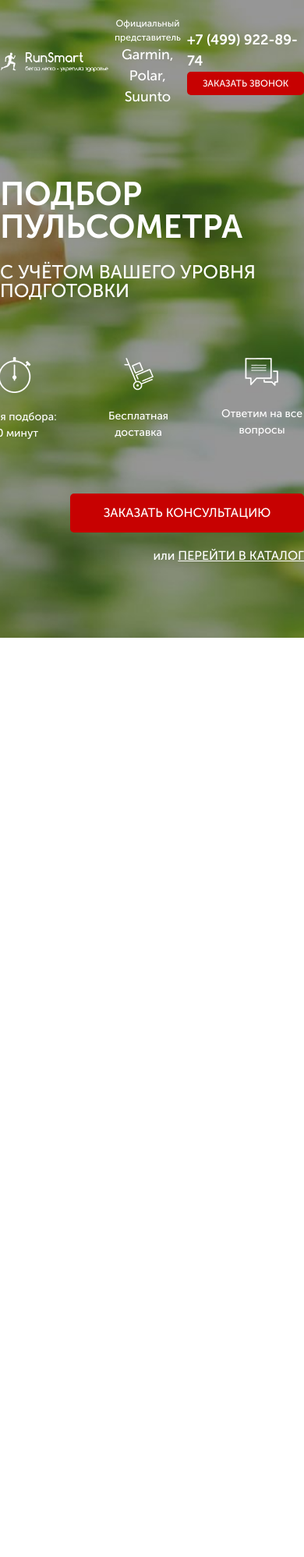
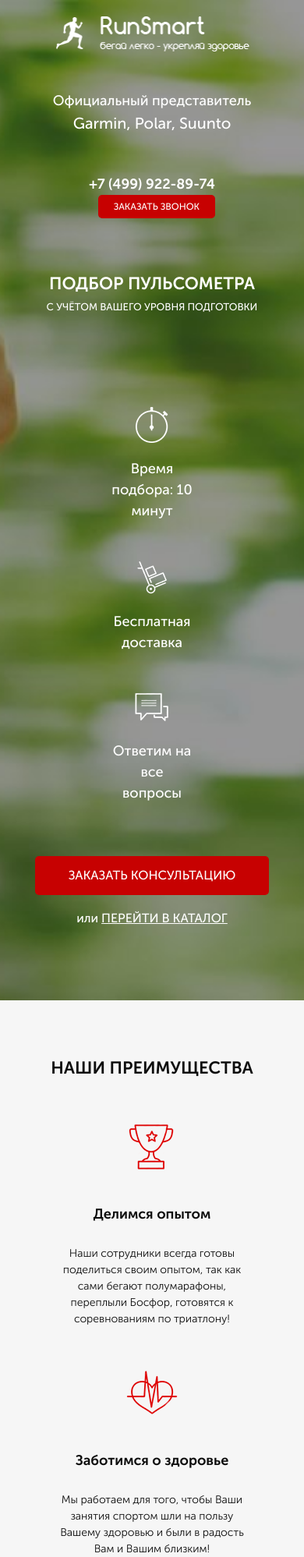
Before and after one commit to VanyaBurch/puls, a website: page src/index.html in a window 390 px wide. Shown: the top 1997 px of the page at 78% size. Before the commit the page ends 844 px from the top, so only its background shows below. Drawn offline with Linux system fonts and the light colour scheme.

Commit message:
first adaptive

```diff
--- a/src/index.html
+++ b/src/index.html
@@ -42,5 +42,44 @@
              </div>
         </div>
     </div>
+    <div class="advantages">
+        <div class="container">
+            <h2 class="title">НАШИ ПРЕИМУЩЕСТВА</h2>
+            <div class="advantages__wrapper">
+                <div class="advantages__item">
+                    <img src="img/icons/cup.png" alt="cup" class="advantages__icon">
+                    <div class="advantages__subtitle">
+                        Делимся опытом
+                    </div>
+                    <div class="advantages__descr">
+                        Наши сотрудники всегда готовы поделиться своим опытом,
+                        так как сами бегают полумарафоны, переплыли Босфор, готовятся к соревнованиям по триатлону!
+                    </div>
+                </div>
+                <div class="advantages__item">
+                    <img src="img/icons/heart.png" alt="heart" class="advantages__icon">
+                    <div class="advantages__subtitle">
+                        Заботимся о здоровье
+                    </div>
+                    <div class="advantages__descr">
+                        Мы работаем для того,
+                        чтобы Ваши занятия спортом шли на пользу Вашему здоровью и были в радость Вам и Вашим близким!
+                    </div>
+                </div>
+                <div class="advantages__item">
+                    <img src="img/icons/shoe.png" alt="shoe" class="advantages__icon">
+                    <div class="advantages__subtitle">
+                        Учим бегать
+                    </div>
+                    <div class="advantages__descr">
+                        Помогаем с обучением
+                        правильной технике бега!<br>
+                        Дружим с крупнейшей школой бега в России -
+                        <a href="#">I LOVE RUNNING.</a>
+                    </div>
+                </div>
+            </div>
+        </div>
+    </div>
 </body>
 </html>
--- /dev/null
+++ b/src/sass/base/_media.scss
@@ -0,0 +1,126 @@
+@media (max-width: 991px) {
+  .container {
+    width: 90%;
+  }
+}
+
+@media (max-width: 767px) {
+  .promo {
+    .header {
+      flex-direction: column;
+      align-items: center;
+      &__logo {
+        width: 420px;
+      }
+      &__official {
+        padding-top: 50px;
+        font-size: 22px;
+        span {
+          font-size: 23px;
+        }
+      }
+      &__contacts {
+        padding-top: 50px;
+      }
+    }
+    &__wrapper {
+      align-items: center;
+    }
+    h1 {
+      font-size: 32px;
+    }
+    h2 {
+      font-size: 18px;
+    }
+  }
+  .advantages {
+    &__wrapper {
+      margin-top: 50px;
+      display: flex;
+      flex-direction: column;
+      align-items: center;
+    }
+    &__item {
+      margin-bottom: 50px;
+    }
+  }
+}
+
+
+@media (max-width: 575px) {
+  .promo {
+    .header {
+      flex-direction: column;
+      align-items: center;
+      &__logo {
+        width: 330px;
+      }
+      &__official {
+        padding-top: 50px;
+        font-size: 18px;
+        span {
+          font-size: 20px;
+        }
+      }
+      &__contacts {
+        padding-top: 50px;
+      }
+    }
+    &__wrapper {
+      align-items: center;
+    }
+  }
+}
+
+@media (max-width: 430px) {
+  .promo {
+    .header {
+      &__logo {
+        width: 250px;
+      }
+    }
+    h1 {
+      font-size: 25px;
+    }
+    h2 {
+      font-size: 15px;
+    }
+    &__subheader {
+      margin-top: 8px;
+    }
+    &__icons {
+      flex-direction: column;
+      align-items: center;
+    }
+    &__icon {
+      padding-top: 50px;
+      font-size: 18px;
+    }
+  }
+  .advantages {
+    h2 {
+      font-size: 25px;
+    }
+  }
+}
+
+@media (max-width: 430px) {
+  .promo {
+    &__wrapper {
+      margin-top: 75px;
+    }
+    h1 {
+      font-size: 22px;
+      line-height: 18px;
+    }
+    h2 {
+      font-size: 13px;
+      line-height: 10px;
+    }
+  }
+  .advantages {
+    h2 {
+      font-size: 22px;
+    }
+  }
+}
--- /dev/null
+++ b/src/sass/blocks/_advantages.scss
@@ -0,0 +1,32 @@
+.advantages {
+  padding: 70px 0 80px 0;
+  background-color: #f6f6f6;
+  &__wrapper {
+    margin-top: 65px;
+    display: flex;
+    justify-content: space-between;
+  }
+  &__item {
+    display: flex;
+    flex-direction: column;
+    align-items: center;
+    max-width: 238px;
+  }
+  &__subtitle {
+    margin-top: 38px;
+    color: #0d0d0d;
+    font-size: 18px;
+    font-weight: 700;
+  }
+  &__descr {
+    margin-top: 26px;
+    color: #0d0d0d;
+    font-size: 14px;
+    font-weight: 300;
+    text-align: center;
+    a {
+      color: #ff0000;
+      text-decoration: underline;
+    }
+  }
+}
--- /dev/null
+++ b/src/sass/blocks/_titles.scss
@@ -0,0 +1,6 @@
+.title {
+  color: #0d0d0d;
+  font-size: 30px;
+  font-weight: 700;
+  text-align: center;
+}
--- a/src/sass/style.scss
+++ b/src/sass/style.scss
@@ -12,3 +12,6 @@
 @import "blocks/promo";
 @import "blocks/header";
 @import "blocks/buttons";
+@import "blocks/advantages";
+@import "blocks/titles";
+@import "base/media";
```
Also changed, not shown: src/css/style.min.css.
